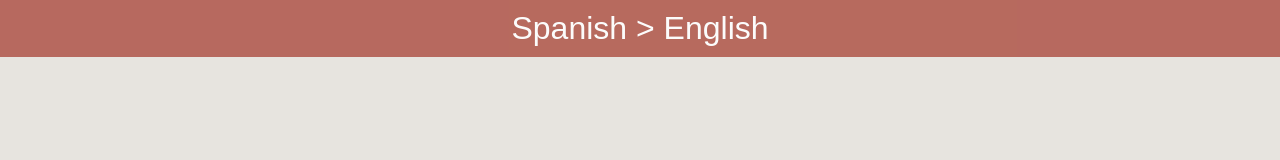
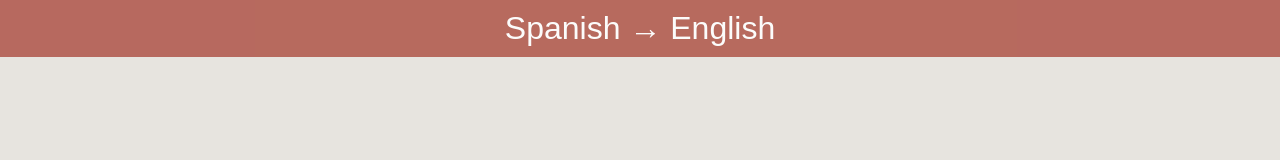
Before and after one commit to ilonacodes/flashcards-training, a React (Create React App) app: page / in a window 1280 px wide. Shown: the top 160 px of the page. Built offline with nearby package versions, Linux system fonts and the light colour scheme.

Commit message:
Style arrow

```diff
--- a/src/components/Flashcard.js
+++ b/src/components/Flashcard.js
@@ -11,7 +11,7 @@ export const FlashcardPresentation = ({flashcardModel, flip, translationHidden,
 
   return <div>
     <button className="invert-translation" onClick={invertTranslation}>
-    {invertedTranslation ? "English > Spanish" : "Spanish > English"}
+    {invertedTranslation ? "English → Spanish" : "Spanish → English"}
     </button>
     <div className="flashcard-container">
       <div className={flashcardClassName} onClick={e => flip(translationHidden)}>
```
